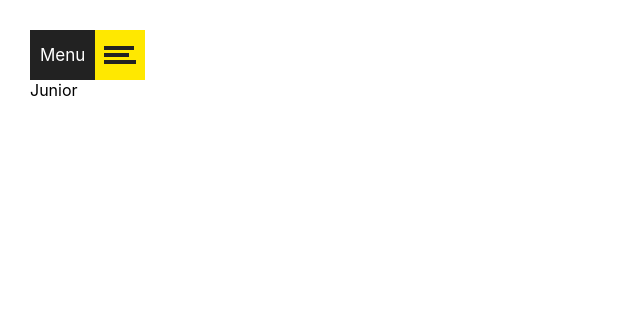
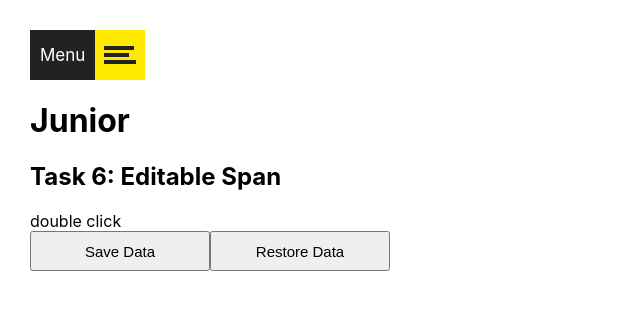
Before and after one commit to katesheleh/react-tasks, a React (Create React App) app: page /#/junior in a window 1280 px wide. Shown: the top 310 px of the page, without its empty margins (0-640 px from the left). Built offline with nearby package versions, Linux system fonts and the light colour scheme.

Commit message:
6 - Editable Span, Local Storage

```diff
--- a/src/components/Junior/Junior.tsx
+++ b/src/components/Junior/Junior.tsx
@@ -1,10 +1,31 @@
-import React from 'react';
-import styles from './Junior.module.css';
+import React, {useState} from 'react';
+import EditableSpan from '../common/EditableSpan/EditableSpan';
+import {restoreState, saveState} from '../../utils/localStorage';
+import Button from '../common/Button/Button';
 
 const Junior = () => {
-  return (
-    <div>Junior</div>
-  )
+	const startValue = 'double click';
+	const [value, setValue] = useState(startValue)
+	const onEditableSpanValueChange = (newValue: string) => setValue(newValue)
+
+	const saveData = () => saveState<StateType>('saveState', {value: value})
+	const restoreData = () => restoreState<StateType>('saveState', {value: startValue})
+
+	return (
+			<div>
+				<h1>Junior</h1>
+				<h2>Task 6: Editable Span</h2>
+				<EditableSpan value={value} onChange={onEditableSpanValueChange}/>
+
+				<Button text={'Save Data'} onClick={saveData}/>
+				<Button text={'Restore Data'} onClick={restoreData}/>
+			</div>
+	)
 }
 
 export default Junior;
+
+// TYPES
+export type StateType = {
+	value: string
+}
--- /dev/null
+++ b/src/components/common/EditableSpan/EditableSpan.tsx
@@ -0,0 +1,42 @@
+import React, {useState} from 'react';
+import Input from '../Input/Input';
+
+const EditableSpan = (props: PropsType) => {
+	const [editMode, setEditMode] = useState(false)
+
+	const onDoubleClick = () => setEditMode(true)
+
+	const onBlur = () => {
+		props.onChange(props.value)
+		setEditMode(false)
+	}
+
+	const onKeyPress = () => {
+		props.onChange(props.value)
+		setEditMode(false)
+	}
+
+	return (
+			<div>
+				{
+					editMode
+							? <Input
+									value={props.value}
+									autoFocus={true}
+									onBlur={onBlur}
+									onChange={props.onChange}
+									onKeyPress={onKeyPress}/>
+
+							: <span onDoubleClick={onDoubleClick}>{props.value}</span>
+				}
+			</div>
+	)
+}
+
+export default EditableSpan;
+
+// TYPES
+type PropsType = {
+	value: string
+	onChange: (newValue: string) => void
+}
--- a/src/components/common/Input/Input.tsx
+++ b/src/components/common/Input/Input.tsx
@@ -1,5 +1,6 @@
 import React, {ChangeEvent, KeyboardEvent} from 'react';
 import styles from './Input.module.css';
+
 
 const Input = (props: InputType) => {
 
@@ -11,11 +12,19 @@ const Input = (props: InputType) => {
 		}
 	}
 
+	const onBlur = () => {
+		if (props.onBlur) {
+			props.onBlur()
+		}
+	}
+
 	return <input
 			type='text'
 			value={props.value}
+			autoFocus={props.autoFocus}
 			onChange={onInputChange}
 			onKeyPress={onKeyInputPressHandler}
+			onBlur={onBlur}
 			className={`${styles.input} ${props.error && styles.error}`}/>
 }
 
@@ -28,4 +37,6 @@ export type InputType = {
 	onChange: (newValue: string) => void
 	onKeyPress: () => void
 	error?: boolean
+	autoFocus?: boolean
+	onBlur?: () => void
 }
--- /dev/null
+++ b/src/utils/localStorage.ts
@@ -0,0 +1,18 @@
+export function saveState<T>(key: string, state: T) {
+	const stateAsString = JSON.stringify(state);
+	localStorage.setItem(key, stateAsString)
+}
+
+export function restoreState<T>(key: string, defaultState: T) {
+	const stateAsString = localStorage.getItem(key);
+	if (stateAsString !== null) defaultState = JSON.parse(stateAsString) as T;
+	return defaultState;
+}
+
+/* How to use it:
+type StateType = {
+	x: string
+	y: number
+}
+saveState<StateType>('test', {x: 'A', y: 1});
+const state: StateType = restoreState<StateType>("test", {x: "", y: 0);*/
```
